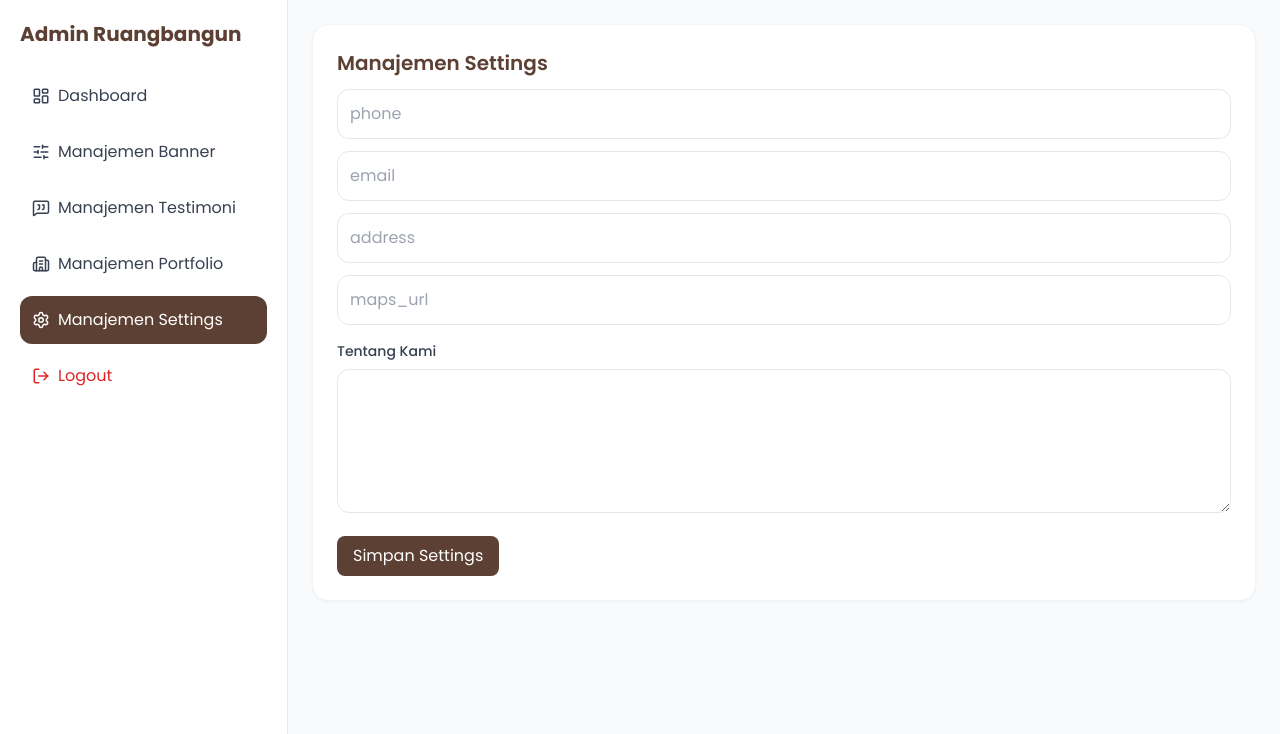
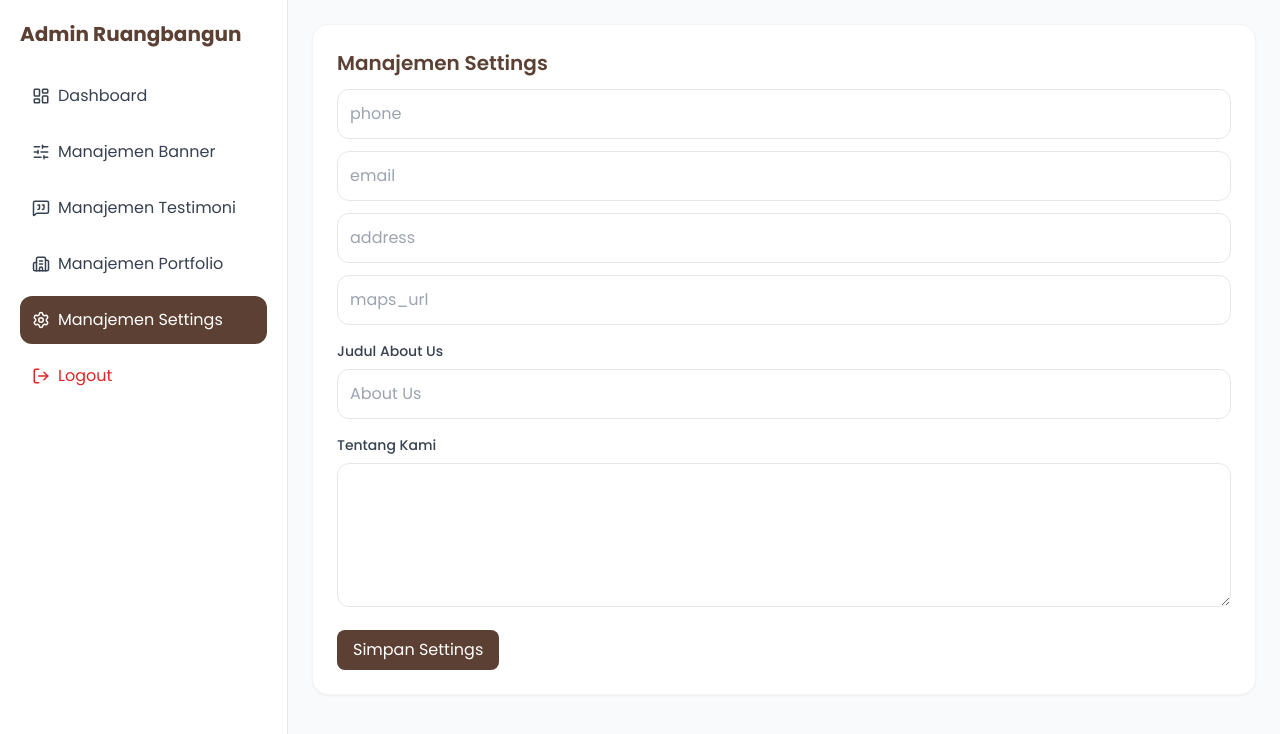
Before and after one commit to cecepns/ruangbangun, a React (Vite) app in the folder frontend/: page /admin/settings in a window 1280 px wide. Shown: the top 734 px of the page. Built offline with nearby package versions, Linux system fonts and the light colour scheme; no server answers; sample sign-in values are in the browser's storage.

Commit message:
fix: bug

```diff
--- a/frontend/src/pages/AboutPage.jsx
+++ b/frontend/src/pages/AboutPage.jsx
@@ -2,11 +2,13 @@
 import { FALLBACK_IMAGE, fallbackAbout } from "../constants/site";
 
 export default function AboutPage({ data }) {
+  const aboutUsTitle = data.settings?.about_us_title?.trim() || "About Us";
+
   return (
     <section className="mx-auto flex min-h-[60vh] w-full max-w-7xl items-center px-4 py-12">
       <div className="grid w-full items-center gap-8 md:grid-cols-2">
         <div>
-      <h1 className="section-title">About Us</h1>
+          <h1 className="section-title">{aboutUsTitle}</h1>
           <p className="mt-5 leading-8">{data.settings?.about_us || fallbackAbout}</p>
         </div>
         <div className="flex justify-center md:justify-end">
--- a/frontend/src/pages/admin/AdminLoginPage.jsx
+++ b/frontend/src/pages/admin/AdminLoginPage.jsx
@@ -3,7 +3,7 @@ import { useNavigate } from "react-router-dom";
 import { api } from "../../api";
 
 export default function AdminLoginPage() {
-  const [email, setEmail] = useState("admin@ruangbangun.id");
+  const [email, setEmail] = useState("");
   const [password, setPassword] = useState("admin123");
   const [error, setError] = useState("");
   const navigate = useNavigate();
--- a/frontend/src/pages/admin/AdminSettingsPage.jsx
+++ b/frontend/src/pages/admin/AdminSettingsPage.jsx
@@ -11,23 +11,35 @@ export default function AdminSettingsPage() {
           key={key}
           className="mt-3 w-full rounded-xl border p-3"
           placeholder={key}
-          value={data.settings[key] || ""}
+          value={data.settings?.[key] || ""}
           onChange={(e) =>
             setData((prev) => ({
               ...prev,
-              settings: { ...prev.settings, [key]: e.target.value },
+              settings: { ...(prev.settings || {}), [key]: e.target.value },
             }))
           }
         />
       ))}
+      <label className="mt-4 block text-sm font-medium">Judul About Us</label>
+      <input
+        className="mt-2 w-full rounded-xl border p-3"
+        placeholder="About Us"
+        value={data.settings?.about_us_title || ""}
+        onChange={(e) =>
+          setData((prev) => ({
+            ...prev,
+            settings: { ...(prev.settings || {}), about_us_title: e.target.value },
+          }))
+        }
+      />
       <label className="mt-4 block text-sm font-medium">Tentang Kami</label>
       <textarea
         className="mt-2 h-36 w-full rounded-xl border p-3"
-        value={data.settings.about_us || ""}
+        value={data.settings?.about_us || ""}
         onChange={(e) =>
           setData((prev) => ({
             ...prev,
-            settings: { ...prev.settings, about_us: e.target.value },
+            settings: { ...(prev.settings || {}), about_us: e.target.value },
           }))
         }
       />
```
